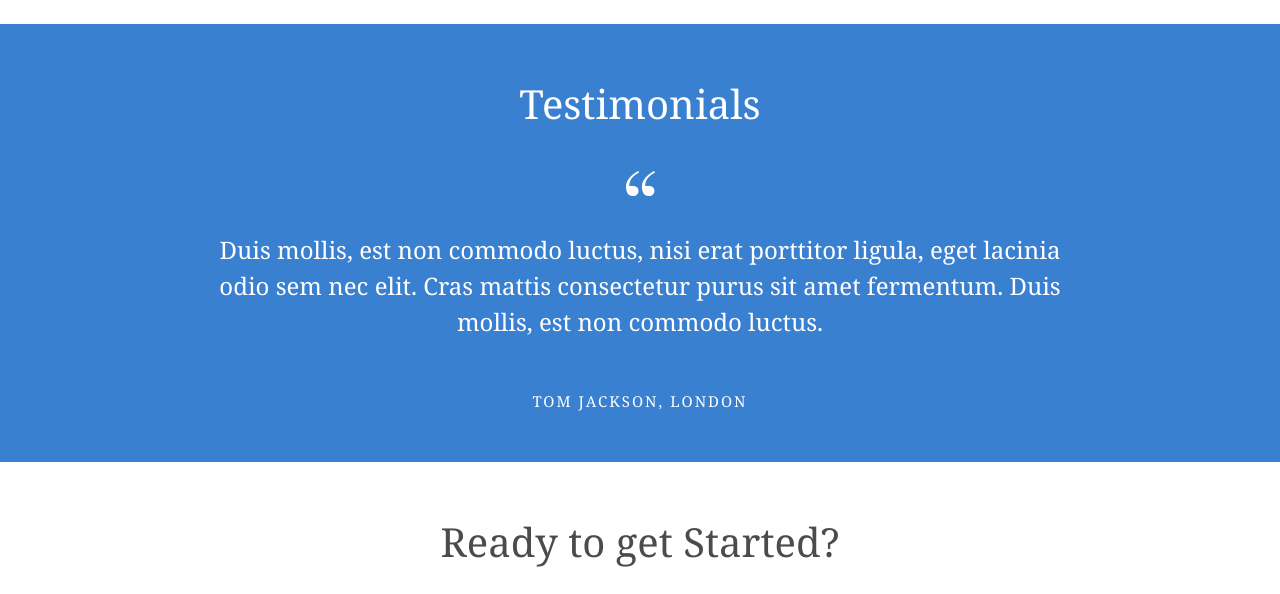
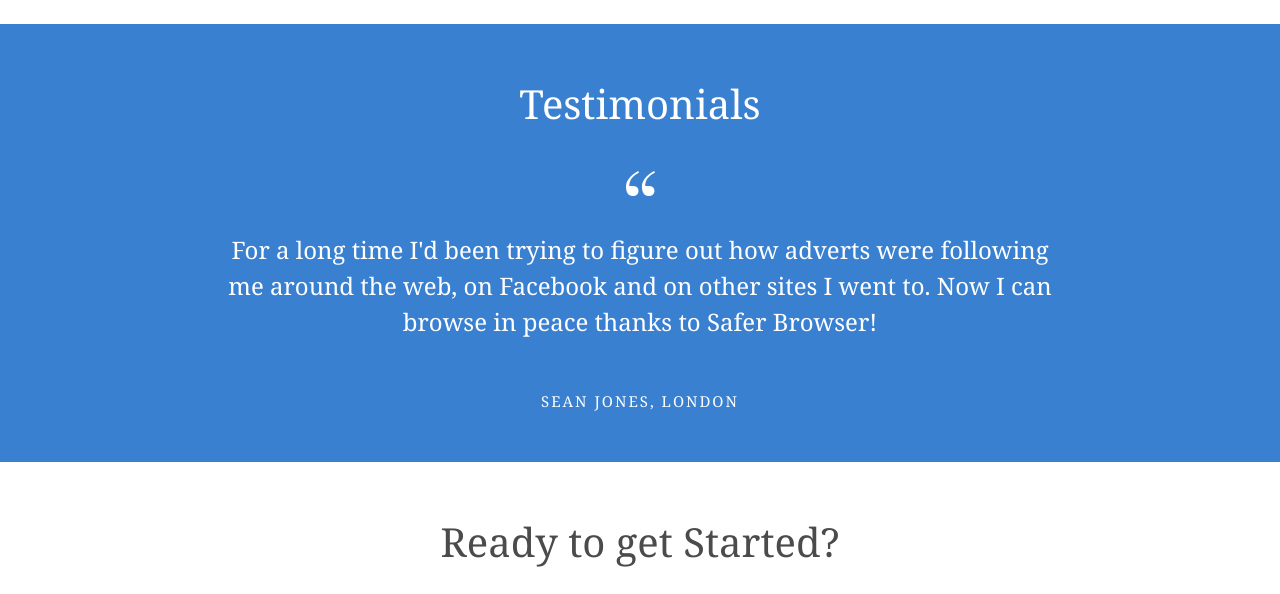
Before and after one commit to tommojackson/neutronbrowser, a PHP site: page / in a window 1280 px wide. Shown: the part 1773-2367 px from the top of the page. Run offline with PHP 8.4, Linux system fonts and the light colour scheme; some libraries are stand-ins or nearby versions.

Commit message:
added scrolling quotes

```diff
--- a/index.php
+++ b/index.php
@@ -167,13 +167,57 @@
 
             <img src="/images/quote.png">
 
-            <div class="testQuote">
+            <div id="quote1">
 
-                <span>Duis mollis, est non commodo luctus, nisi erat porttitor ligula, eget lacinia odio sem nec elit. Cras mattis consectetur purus sit amet fermentum. Duis mollis, est non commodo luctus.</span>
+                <div class="testQuote">
+
+                    <span>For a long time I'd been trying to figure out how adverts were following me around the web, on Facebook and on other sites I went to. Now I can browse in peace thanks to Safer Browser!</span>
+
+                </div>
+
+                <span class="testName">SEAN JONES, LONDON</span>
 
             </div>
 
-            <span class="testName">TOM JACKSON, LONDON</span>
+            <div id="quote2" style="display: none">
+
+                <div class="testQuote">
+
+                    <span>Online privacy is something that many people still don't take seriously. By using any other browser, you're allowing big companies to build up a profile of you online, which I didn't want.</span>
+
+                </div>
+
+                <span class="testName">JOHN HAINES, SOUTHAMPTON</span>
+
+            </div>
+
+            <div id="quote3" style="display: none">
+
+                <div class="testQuote">
+
+                    <span>I really love how simple Safer Browser is - it's just like using Chrome, but without the annoying ads which follow you around whilst you're browsing. I can't see myself using another browser from now on!</span>
+
+                </div>
+
+                <span class="testName">JOE BURGESS, PORTSMOUTH</span>
+
+            </div>
+
+            <script>
+
+                var current = 1;
+
+                function change() {
+
+                    $( "quote" + current.toString() ).fadeOut(500);
+                    if ( current === 3 ) { current = 1; } else { current = current + 1; };
+                    $( "quote" + current.toString() ).delay(500).fadeIn(500);
+
+                };
+
+                setInterval(change(), 10000);
+
+            </script>
 
         </div>
 
```
